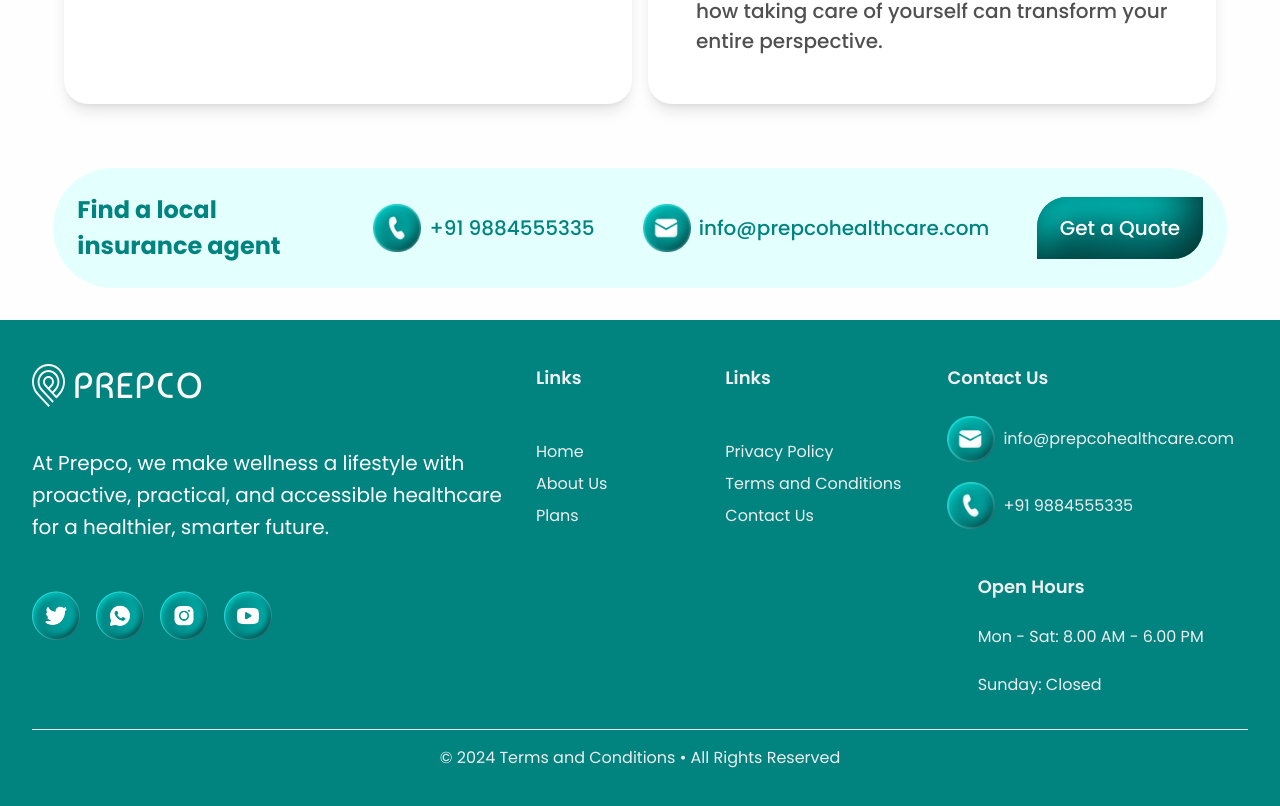
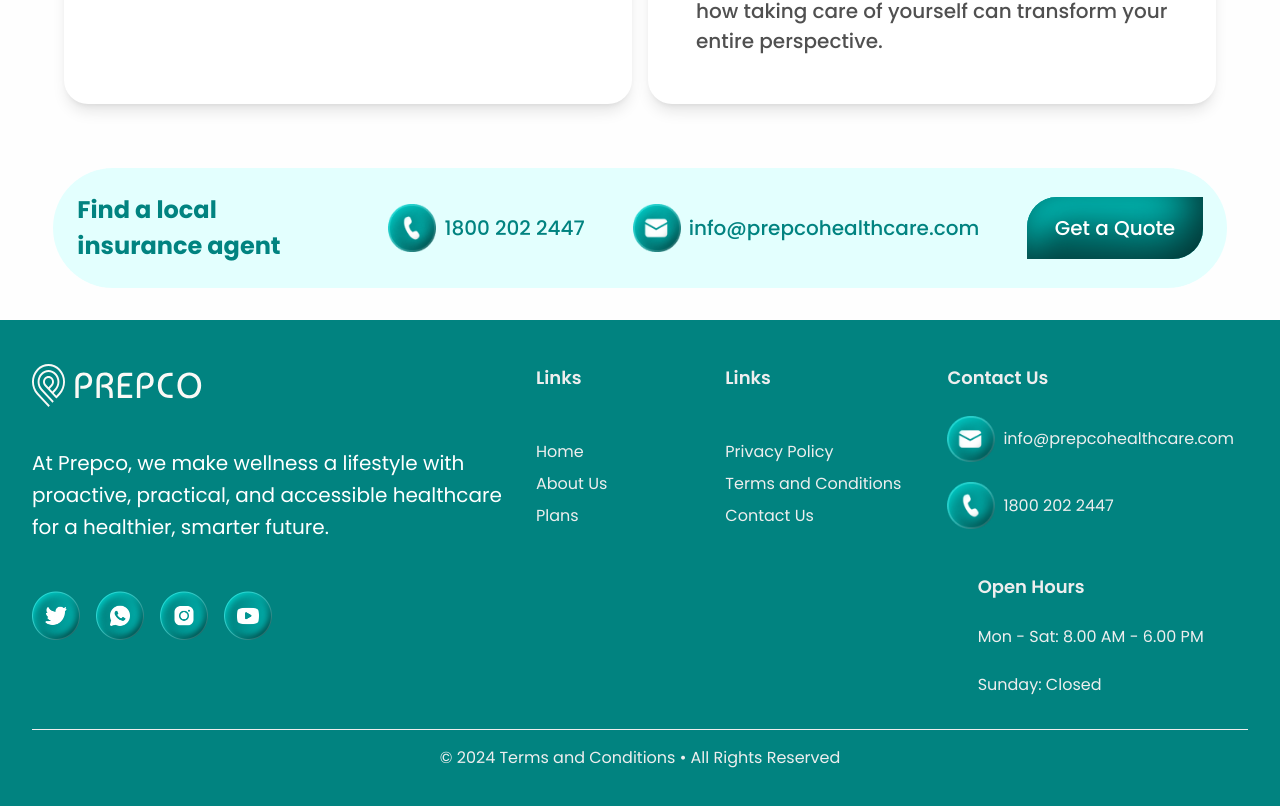
Before and after one commit to Prepco-creator/PREPCO, a Next.js app: page /testimonials in a window 1280 px wide. Shown: the part 1919-2725 px from the top of the page. Built offline with nearby package versions, Linux system fonts and the light colour scheme; a web font is replaced by a local one.

Commit message:
toll free number is added to the website

```diff
--- a/src/components/comman/CTA.tsx
+++ b/src/components/comman/CTA.tsx
@@ -13,9 +13,9 @@ const CTA: React.FC<CTAProps> = ({ className }) => {
         <section className={`p-6 shadow-multi-layer flex flex-col lg:flex-row items-start lg:items-center justify-center gap-4 lg:gap-12 ${className}`}>
             <h1 className='flex-[3] text-custom-16 lg:text-custom-24 font-medium text-primary'>Find a local insurance agent</h1>
 
-            <a href="tel:+919884555335" className='flex flex-row gap-2 items-center text-custom-14'>
+            <a href="tel:+9118002022447" className='flex flex-row gap-2 items-center text-custom-14'>
                 <Image width={48} height={48} className='w-[32px] h-[32px] lg:w-[48px] lg:h-[48px] hover:-translate-y-2 transition-transform duration-200' src={images.pngs.phoneIcon} alt="Phone Icon" />
-                <p className='text-primary text-custom-14 lg:text-custom-20'>+91 9884555335</p>
+                <p className='text-primary text-custom-14 lg:text-custom-20'>1800 202 2447</p>
             </a>
 
             <a href="mailto:info@prepcohealthcare.com" className='flex flex-row gap-2 items-center'>
--- a/src/components/comman/Footer.tsx
+++ b/src/components/comman/Footer.tsx
@@ -145,7 +145,7 @@ const Footer = () => {
                   </a>
                 </li>
                 <li>
-                  <a className="flex items-center gap-2" href="tel:+919884555335">
+                  <a className="flex items-center gap-2"  href="tel:+9118002022447">
                     <div className="hover:-translate-y-2 transition-transform duration-200">
                       <Image
                         width={48}
@@ -155,7 +155,7 @@ const Footer = () => {
                       />
                     </div>
                     <span className="text-secondaryLight text-custom-16">
-                      +91 9884555335
+                      1800 202 2447
                     </span>
                   </a>
                 </li>
--- a/src/components/contact/HeroSection.tsx
+++ b/src/components/contact/HeroSection.tsx
@@ -23,7 +23,7 @@ const HeroSection = () => {
           Get in Touch with Prepco
         </h1>
         <div className="space-y-4">
-          <a href="tel:+919884555335" className="flex flex-row gap-2 items-center">
+          <a href="tel:+9118002022447" className="flex flex-row gap-2 items-center">
             <Image
               width={48}
               height={48}
@@ -32,7 +32,7 @@ const HeroSection = () => {
               className="hover:-translate-y-2 transition-transform duration-200"
             />
             <p className="text-custom-16 lg:text-custom-20 text-primary">
-              +91 9884555335
+              1800 202 2447
             </p>
           </a>
 
```
